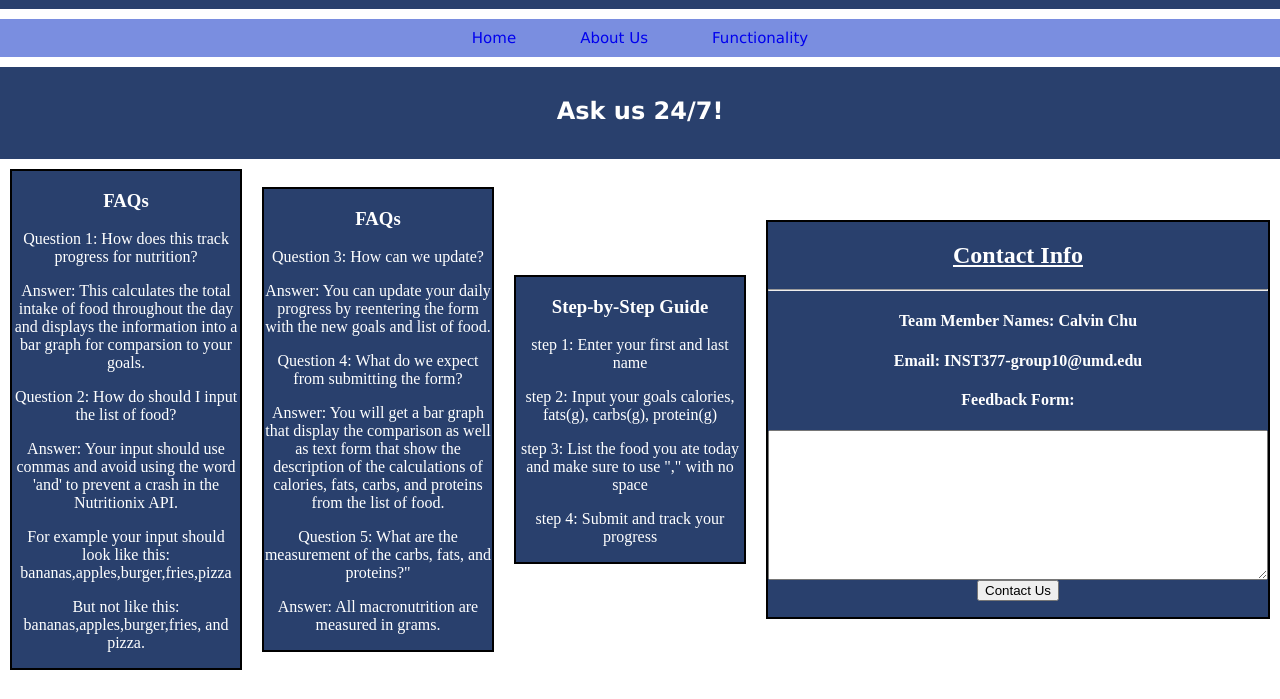
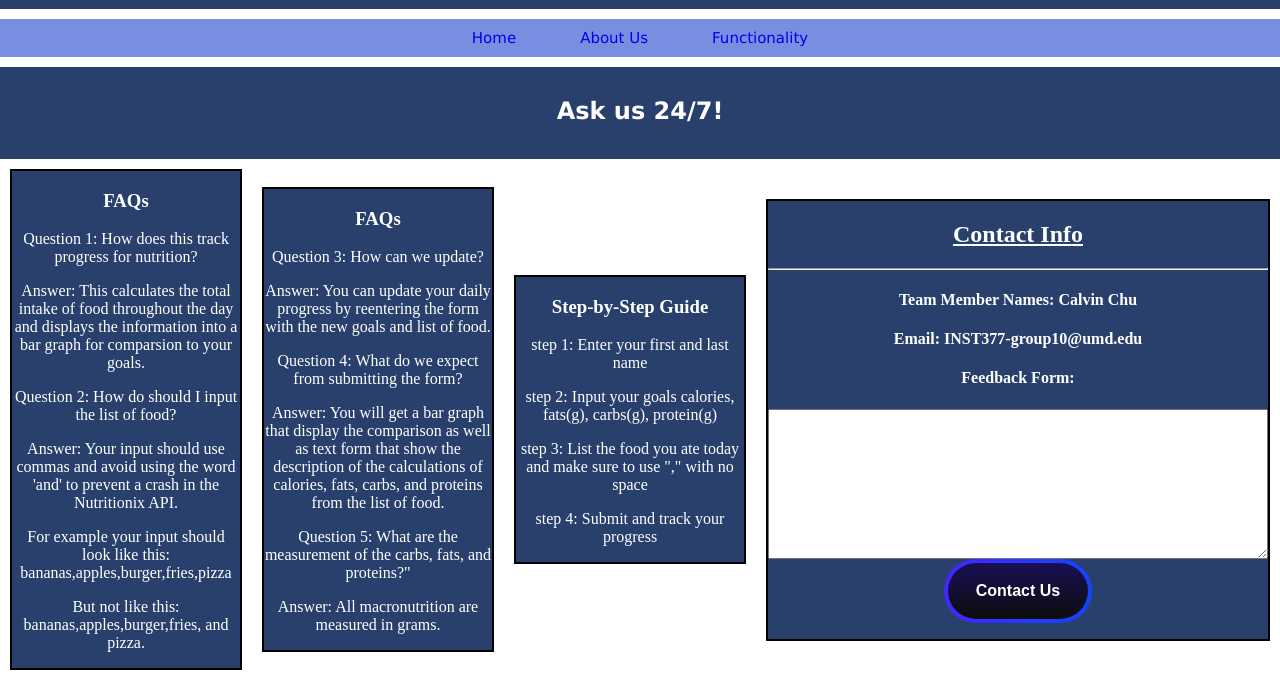
Before and after one commit to Calvinchu20/INST377-Final-Project, a website: page public/finalprojectfunctionality.html in a window 1280 px wide. Shown: the part 101-800 px from the top of the page. Drawn offline with nearby package versions, Linux system fonts and the light colour scheme.

Commit message:
animated contact button

```diff
--- a/public/Final-Project.css
+++ b/public/Final-Project.css
@@ -120,3 +120,113 @@ body {
 
 
 }
+
+.animated-button {
+    align-items: center;
+    appearance: none;
+    background-clip: padding-box;
+    background-color: initial;
+    background-image: none;
+    border-style: none;
+    box-sizing: border-box;
+    color: #fff;
+    cursor: pointer;
+    display: inline-block;
+    flex-direction: row;
+    flex-shrink: 0;
+    font-family: Eina01,sans-serif;
+    font-size: 16px;
+    font-weight: 800;
+    justify-content: center;
+    line-height: 24px;
+    margin: 0;
+    min-height: 64px;
+    outline: none;
+    overflow: visible;
+    padding: 19px 26px;
+    pointer-events: auto;
+    position: relative;
+    text-align: center;
+    text-decoration: none;
+    text-transform: none;
+    user-select: none;
+    -webkit-user-select: none;
+    touch-action: manipulation;
+    vertical-align: middle;
+    width: auto;
+    word-break: keep-all;
+    z-index: 0;
+}
+
+@media (min-width: 768px) {
+    .animated-button {
+        padding: 19px 32px;
+    }
+}
+
+.animated-button:before,
+.animated-button:after {
+    border-radius: 80px;
+}
+
+.animated-button:before {
+    background-image: linear-gradient(92.83deg, #4326ff 0, #1345f9 100%);
+    content: "";
+    display: block;
+    height: 100%;
+    left: 0;
+    overflow: hidden;
+    position: absolute;
+    top: 0;
+    width: 100%;
+    z-index: -2;
+}
+
+.animated-button:after {
+    background-color: initial;
+    background-image: linear-gradient(#190f54 0, #0c0d0d 100%);
+    bottom: 4px;
+    content: "";
+    display: block;
+    left: 4px;
+    overflow: hidden;
+    position: absolute;
+    right: 4px;
+    top: 4px;
+    transition: all 100ms ease-out;
+    z-index: -1;
+}
+
+.animated-button:hover:not(:disabled):before {
+    background: linear-gradient(92.83deg, rgb(38, 56, 255) 0%, rgb(65, 25, 183) 100%);
+}
+
+.animated-button:hover:not(:disabled):after {
+    bottom: 0;
+    left: 0;
+    right: 0;
+    top: 0;
+    transition-timing-function: ease-in;
+    opacity: 0;
+}
+
+.animated-button:active:not(:disabled) {
+    color: #ccc;
+}
+
+.animated-button:active:not(:disabled):before {
+    background-image: linear-gradient(0deg, rgba(0, 0, 0, .2), rgba(0, 0, 0, .2)), linear-gradient(92.83deg, #2450e2 0, #3a11a3 100%);
+}
+
+.animated-button:active:not(:disabled):after {
+    background-image: linear-gradient(#18114b 0, #0c0d0d 100%);
+    bottom: 4px;
+    left: 4px;
+    right: 4px;
+    top: 4px;
+}
+
+.animated-button:disabled {
+    cursor: default;
+    opacity: .24;
+}
--- a/public/finalprojectfunctionality.html
+++ b/public/finalprojectfunctionality.html
@@ -105,7 +105,8 @@
                     <h4>Feedback Form:</h4>
                     <form action ="finalprojecthome.html">
                         <textarea name="concern" id="message" row ='200' col ='250' style="width: 500px; height: 150px;" required></textarea>
-                        <input type="submit" value="Contact Us" id="reachOut">
+                        <button class="animated-button" role="button">Contact Us</button>
+                        <!--<input type="submit" value="Contact Us" id="reachOut">   -->
                     </form>
 
                 </aside>
--- a/public/finalprojectjs.js
+++ b/public/finalprojectjs.js
@@ -144,3 +144,7 @@ async function createUser(){
     await createAnalysis()
 
 }
+
+function contactForm() {
+    window.location.href = "finalprojecthome.html";
+}
```
